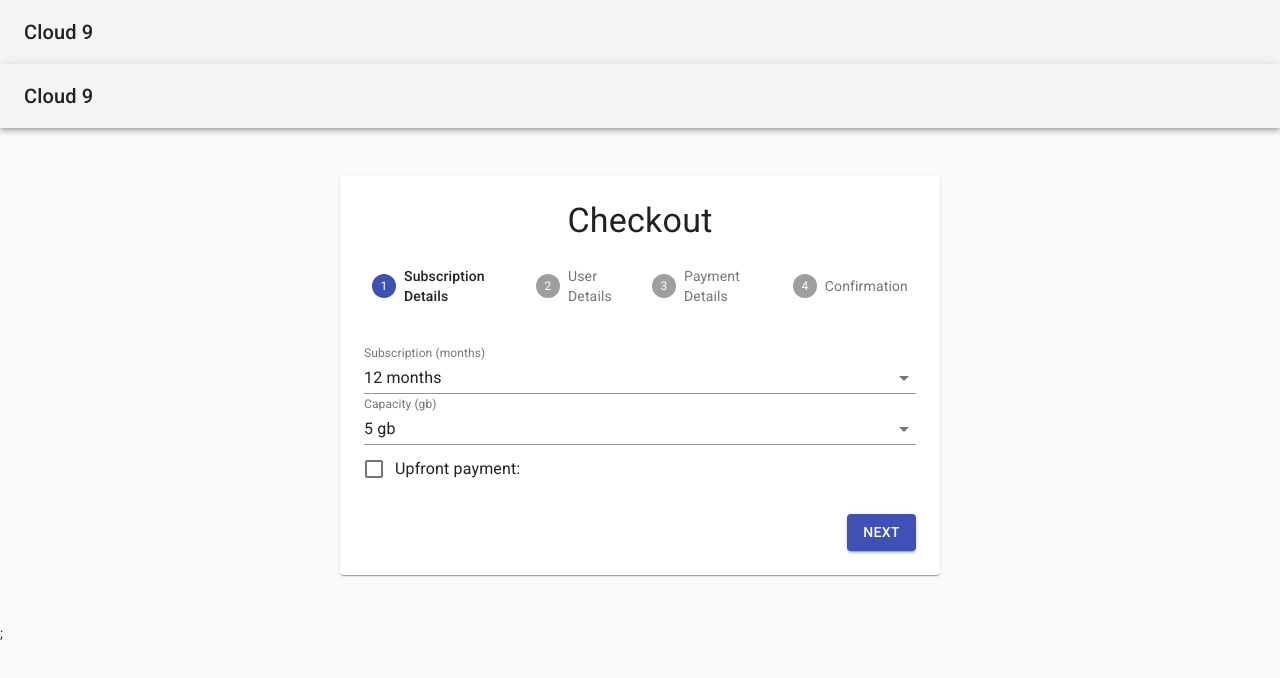
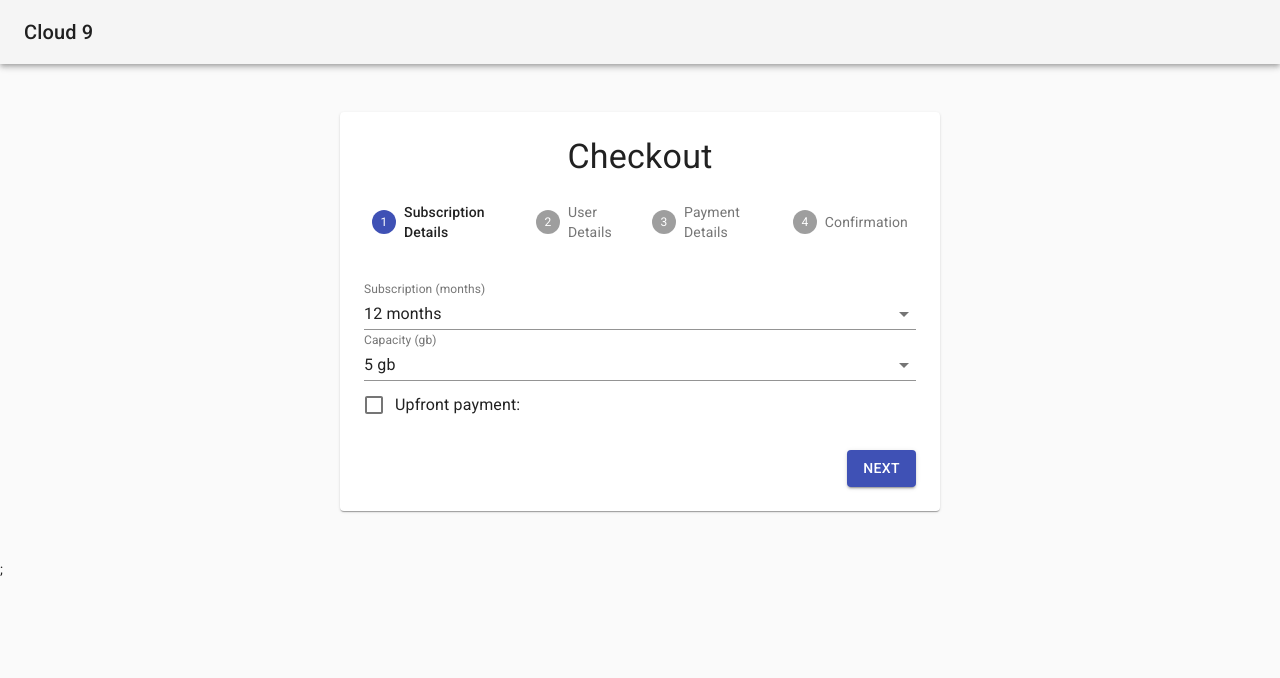
Before and after one commit to DavidSanwald/cloud-9, a React (Create React App) app: page /form in a window 1280 px wide. Shown: the top 678 px of the page. Built offline with nearby package versions, Linux system fonts and the light colour scheme.

Commit message:
factor out stepper

```diff
--- a/src/CloudForm.tsx
+++ b/src/CloudForm.tsx
@@ -7,17 +7,9 @@ import { SubscriptionPage } from "Pages/SubscriptionPage";
 // import { Debugger } from "Debugger";
 import { UserDataPage } from "Pages/UserDataPage";
 import { CreditDataPage } from "Pages/CreditDataPage";
-import {
-  AppBar,
-  Toolbar,
-  Typography,
-  Paper,
-  Stepper,
-  Step,
-  StepLabel,
-  Button
-} from "@material-ui/core";
+import { Typography, Paper, Button } from "@material-ui/core";
 import { ConfirmationPage } from "Pages/ConfirmationPage";
+import { FormStepper } from "FormStepper";
 
 const useStyles = makeStyles(theme => ({
   appBar: {
@@ -42,9 +34,6 @@ const useStyles = makeStyles(theme => ({
       marginBottom: theme.spacing(6),
       padding: theme.spacing(3)
     }
-  },
-  stepper: {
-    padding: theme.spacing(3, 0, 5)
   },
   buttons: {
     display: "flex",
@@ -167,25 +156,12 @@ const CloudForm: React.FC<Props> = ({ sendData }) => {
 
   return (
     <>
-      <AppBar position="absolute" color="default" className={classes.appBar}>
-        <Toolbar>
-          <Typography variant="h6" color="inherit" noWrap>
-            Cloud 9
-          </Typography>
-        </Toolbar>
-      </AppBar>
       <main className={classes.layout}>
         <Paper className={classes.paper}>
           <Typography component="h1" variant="h4" align="center">
             Checkout
           </Typography>
-          <Stepper activeStep={activeStep} className={classes.stepper}>
-            {formSteps.map(({ label }) => (
-              <Step key={label}>
-                <StepLabel>{label}</StepLabel>
-              </Step>
-            ))}
-          </Stepper>
+          <FormStepper activeStep={activeStep} steps={formSteps} />
           <Formik
             validationSchema={formSteps[activeStep].schema}
             initialValues={initialValues}
--- /dev/null
+++ b/src/FormStepper.tsx
@@ -0,0 +1,35 @@
+import { Stepper, Step, StepLabel, makeStyles } from "@material-ui/core";
+import React from "react";
+
+const useStyles = makeStyles(theme => ({
+  stepper: {
+    padding: theme.spacing(3, 0, 5)
+  }
+}));
+
+type Step = {
+  label: string;
+};
+
+type Props = {
+  steps: Step[];
+  activeStep: number;
+};
+
+const FormStepper: React.FC<Props> = ({ activeStep, steps }) => {
+  const classes = useStyles();
+
+  return (
+    <>
+      <Stepper activeStep={activeStep} className={classes.stepper}>
+        {steps.map(({ label }) => (
+          <Step key={label}>
+            <StepLabel>{label}</StepLabel>
+          </Step>
+        ))}
+      </Stepper>
+    </>
+  );
+};
+
+export { FormStepper };
```
